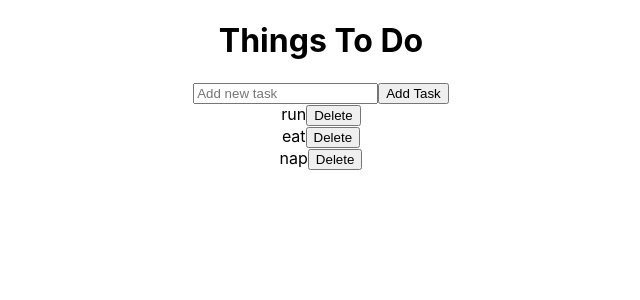
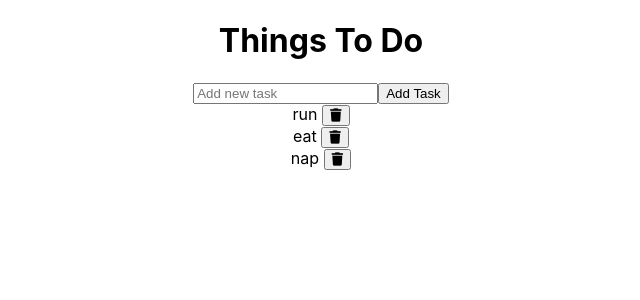
Before and after one commit to jeinieldjs/react-to-do, a React (Create React App) app: page / in a window 1280 px wide. Shown: the top 300 px of the page, without its empty margins (319-959 px from the left). Built offline with nearby package versions, Linux system fonts and the light colour scheme.

Commit message:
Added delete task functionality

```diff
--- a/src/App.js
+++ b/src/App.js
@@ -10,6 +10,12 @@ function App() {
     setTasks((prevTasks) => [...prevTasks, newTask])
   }
   // tasks.push(newTask) will not work!
+
+  const handleDelete = (id) => {
+    setTasks((prevTasks) => prevTasks.filter((task) => task.id !== id))
+  }
+
+
   return (
     <div className="App">
 
@@ -17,7 +23,7 @@ function App() {
       <AddTask handleAddTasks = {handleTasks} newId={tasks.length} />
       {
         tasks.map((task) => {
-          return <div key={task.id}>{task.task}<button>Delete</button></div>
+          return <div key={task.id}>{task.task} <button onClick={() => handleDelete(task.id)}><i class="fa-solid fa-trash"></i></button></div>
         })
       }
 
```
